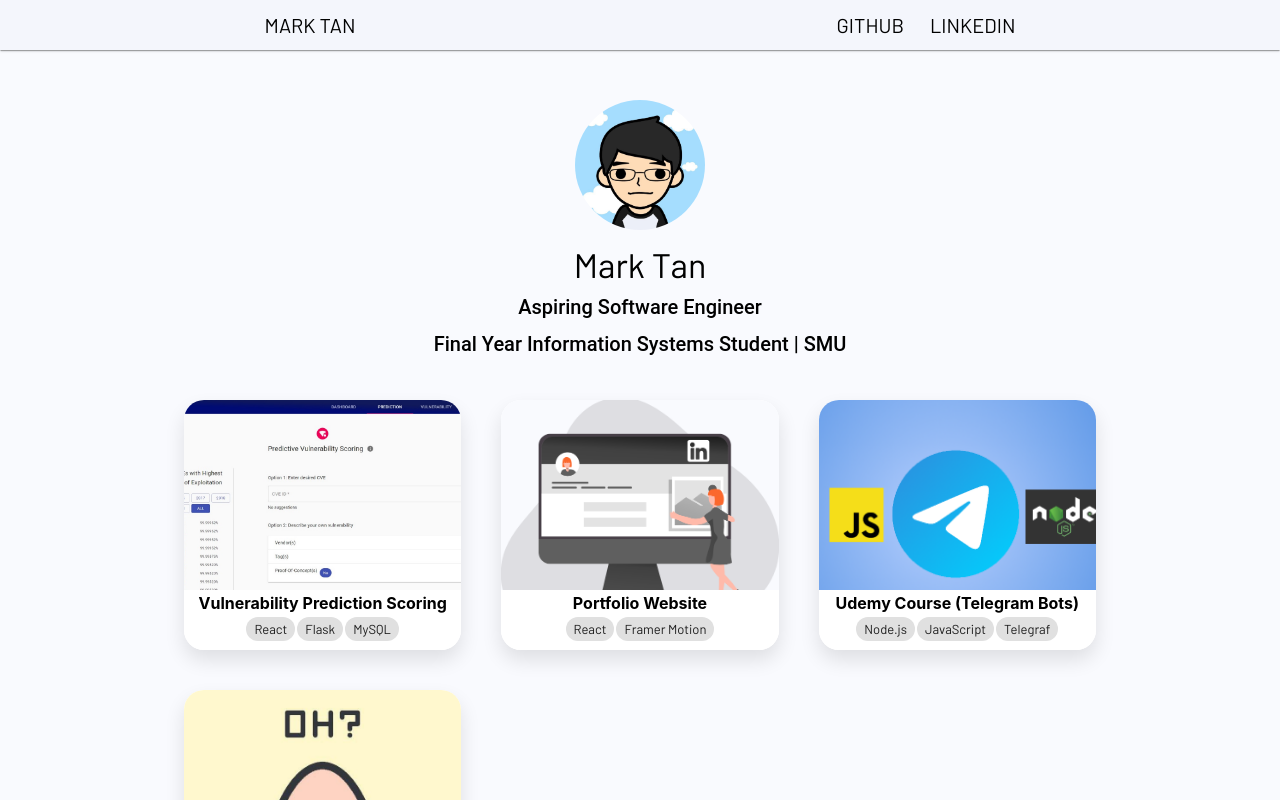
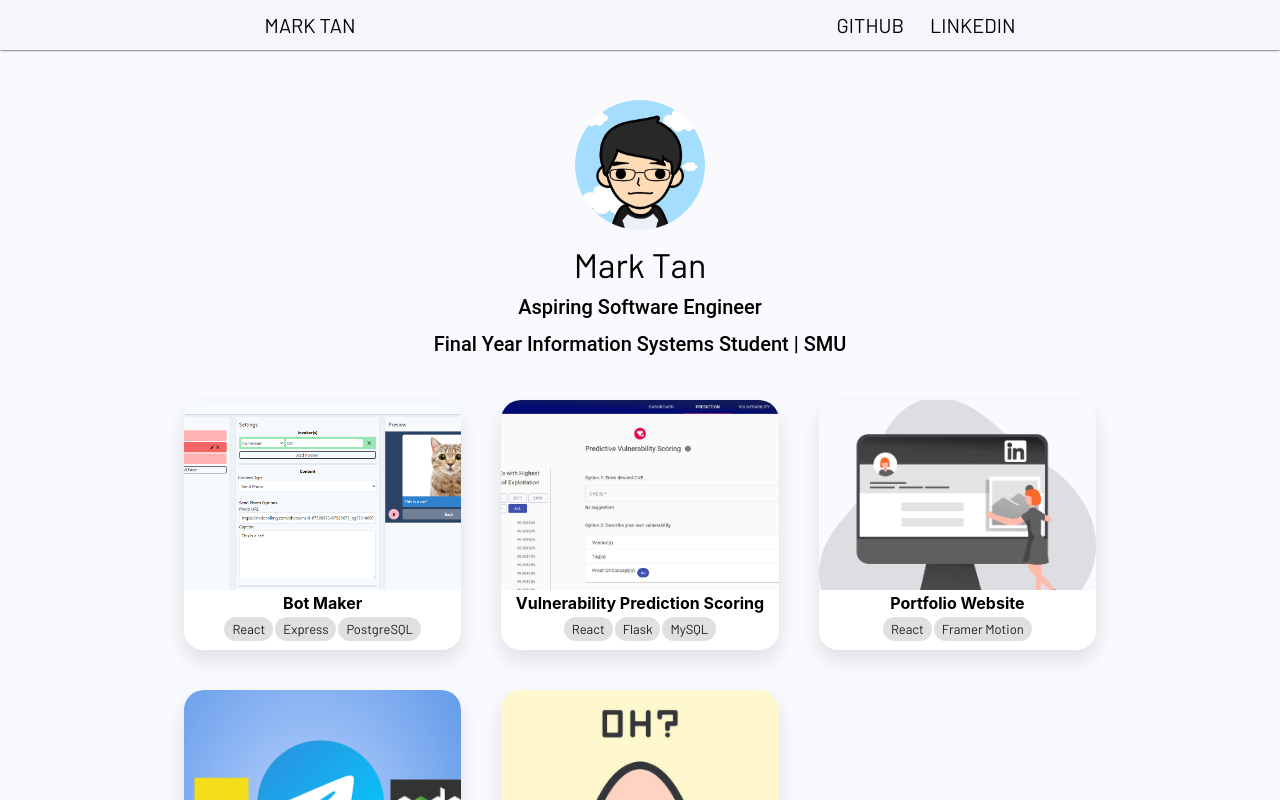
Before and after one commit to marktanrj/marktanrj.github.io, a React (Create React App) app: page /#/ in a window 1280 px wide. Shown: the top 800 px of the page. Built offline with nearby package versions, Linux system fonts and the light colour scheme.

Commit message:
add botmaker

```diff
--- a/src/Constants/projectData.js
+++ b/src/Constants/projectData.js
@@ -5,8 +5,56 @@
 import portfolioGif from "../Images/portfolio.gif";
 import vulnpredscoringImage from "../Images/vulnpredscoring.jpg";
 import vulnArchitectureImage from "../Images/vulnarchitecture.jpg";
+import botmaker from "../Images/botmaker.gif";
+import botmakerImage from "../Images/botmakerImage.png";
 
 export const projectData = {
+  botmaker: {
+    id: "botmaker",
+    title: "Bot Maker",
+    cardDescription: "Create Simple Telegram Bots",
+    cardChips: ["React", "Express", "PostgreSQL"],
+    cardImage: botmakerImage,
+    cardGif: botmaker,
+    allChips: [
+      "Typescript",
+      "React",
+      "Redux Toolkit",
+      "Tailwindcss",
+      "react-beautiful-dnd",
+      "Express",
+      "TypeORM",
+      "PostgreSQL",
+      "Netlify",
+      "AWS Lightsail",
+      "AWS Route53",
+    ],
+    details: [
+      {
+        header: "Project Type",
+        text: `Individual`,
+      },
+      {
+        header: "Project Date",
+        text: `December 2020`,
+      },
+      {
+        header: "Motivation/Description",
+        text: `A fun project to learn about Redux Toolkit, Tailwindcss, TypeOrm, and hosting on Netlify and AWS Lightsail.`,
+      },
+    ],
+    buttons: {
+      "Github Repo": {
+        url: "https://github.com/marktanrj/bot-maker",
+        theme: "primary",
+      },
+      "App Link": {
+        url: "https://www.botmaker.link/",
+        theme: "primary",
+      },
+    },
+    detailsMedia: [botmakerImage, botmaker],
+  },
   vulnerabilityprediction: {
     id: "vulnerabilityprediction",
     title: "Vulnerability Prediction Scoring",
--- a/src/Pages/ProjectPage.js
+++ b/src/Pages/ProjectPage.js
@@ -87,7 +87,7 @@
                     variant="contained"
                     color={item.theme}
                     key={buttonName}
-                    style={{ fontWeight: "bold" }}
+                    style={{ fontWeight: "bold", margin: "5px" }}
                   >
                     {buttonName}
                   </Button>
```
Also changed, not shown: src/Images/botmaker.gif (added), src/Images/botmakerImage.png (added).
